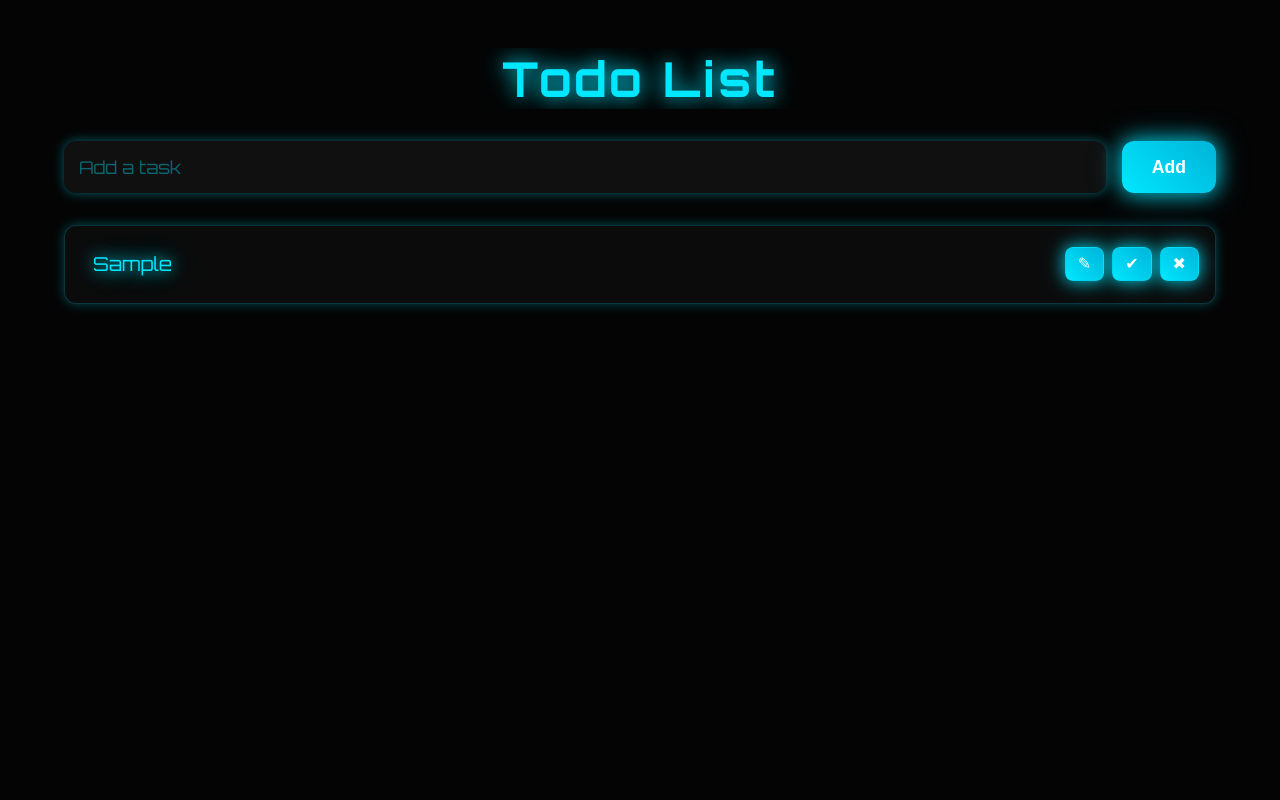
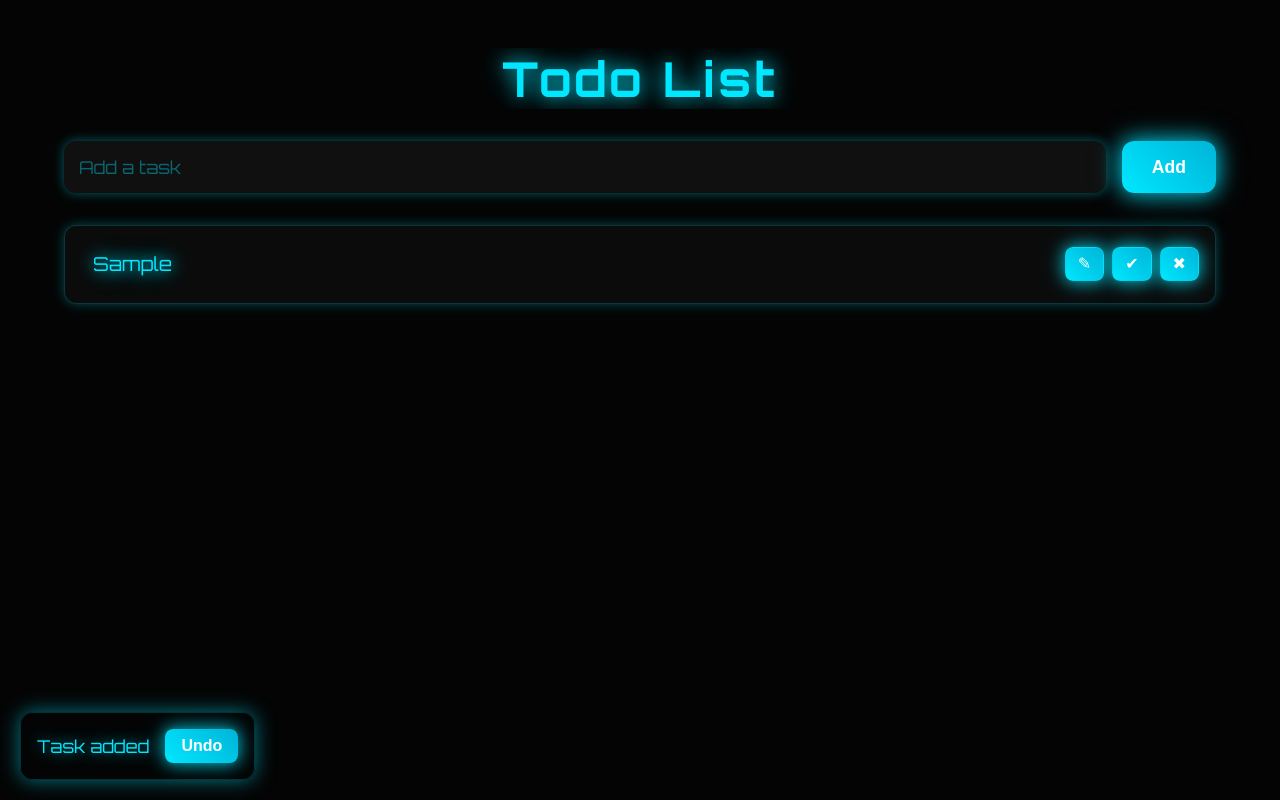
Before and after one commit to ChagaiLevi/Todo-List, a React (Vite) app: page / in a window 1280 px wide. Both pictures are taken after typing "Sample" into the empty fields and a click on the button "Add". Built offline with nearby package versions, Linux system fonts and the light colour scheme.

Commit message:
Add undo to edited and added task

```diff
--- a/src/App.tsx
+++ b/src/App.tsx
@@ -22,6 +22,8 @@ function App() {
   const [className, setClassName] = useState<string>('');
   const [prevTasks, setPrevTasks] = useState<TasksListProps[]>([]);
   const [timeOut, setTimeOut] = useState<any>(null);
+  const [messageText, setMessageText] = useState<string>('');
+
   const prevTasksRef = useRef(tasks);
 
   useEffect(() => {
@@ -43,7 +45,15 @@ function App() {
       isDeleting: false
     };
 
+    setPrevTasks(tasks.map(t => ({ ...t })));
     setTasks([...tasks, newTask]);
+
+    setMessageText('Task added');
+    setClassName('entering');
+    setTimeOut(setTimeout(() => {
+      setClassName('exiting');
+    }, 5000));
+
     setText('');
   }
 
@@ -51,8 +61,8 @@ function App() {
     <div className="container">
       <Title />
       <AddTask addTask={addTask} setText={setText} text={text} />
-      <ListTasks tasks={tasks} setTasks={setTasks} className={className} setClassName={setClassName} setprevTask={setPrevTasks} setTimeOut={setTimeOut} />
-      <UndoToast setTasks={setTasks} className={className} setClassName={setClassName} prevTasks={prevTasks} timeOut={timeOut} />
+      <ListTasks tasks={tasks} setTasks={setTasks} setClassName={setClassName} setprevTask={setPrevTasks} setTimeOut={setTimeOut} setMessageText={setMessageText} />
+      <UndoToast setTasks={setTasks} className={className} setClassName={setClassName} prevTasks={prevTasks} timeOut={timeOut} messageText={messageText} />
     </div>
   )
 }
--- a/src/Components/LineTasks.tsx
+++ b/src/Components/LineTasks.tsx
@@ -6,16 +6,20 @@ type LineTasksProps = {
   index: number;
   tasks: TasksListProps[];
   setTasks: React.Dispatch<React.SetStateAction<TasksListProps[]>>;
-  className: string;
   setClassName: React.Dispatch<React.SetStateAction<string>>;
   setprevTask: React.Dispatch<React.SetStateAction<TasksListProps[]>>;
   setTimeOut: React.Dispatch<React.SetStateAction<any>>;
+  setMessageText: React.Dispatch<React.SetStateAction<string>>;
 }
 
-const LineTasks: React.FC<LineTasksProps> = ({ task, index, tasks, setTasks, className, setClassName, setprevTask, setTimeOut }) => {
+const LineTasks: React.FC<LineTasksProps> = ({ task, index, tasks, setTasks, setClassName, setprevTask, setTimeOut, setMessageText }) => {
   const oldTaskText = useRef<string>('');
   const handleEdit: (id: string) => void = (id) => {
     oldTaskText.current = task.text;
+
+    // snapshot a shallow clone of tasks (clone objects so later mutations don't modify the snapshot)
+    setprevTask(tasks.map(t => ({ ...t })));
+
     setTasks(tasks.map(task =>
       task.id === id ? { ...task, isEditing: true } : task
     ));
@@ -26,6 +30,15 @@ const LineTasks: React.FC<LineTasksProps> = ({ task, index, tasks, setTasks, cla
     const prevTrim: string = prev.trim();
     const newTrim: string = (newText || '').trim();
     const added: boolean = newTrim.length > prevTrim.length;
+
+    // snapshot already done in handleEdit, don't overwrite it here
+    if (prevTrim !== newTrim) {
+      setMessageText('Task edited');
+      setClassName('entering');
+      setTimeOut(setTimeout(() => {
+        setClassName('exiting');
+      }, 5000));
+    }
 
     setTasks(tasks.map(t =>
       t.id === id
@@ -45,11 +58,13 @@ const LineTasks: React.FC<LineTasksProps> = ({ task, index, tasks, setTasks, cla
   };
 
   const handleDelete: (id: string) => void = (id) => {
-    setprevTask(tasks);
+    // clone before starting delete animation so undo restores the real previous state
+    setprevTask(tasks.map(t => ({ ...t })));
     setTasks(tasks.map(task =>
       task.id === id ? { ...task, isDeleting: true } : task
     ));
 
+    setMessageText('Task deleted');
     setClassName('entering');
     setTimeOut(setTimeout(() => {
       setClassName('exiting');
@@ -88,7 +103,7 @@ const LineTasks: React.FC<LineTasksProps> = ({ task, index, tasks, setTasks, cla
           autoFocus
         />
       )
-        :/* if not */ (
+        : (
           <p className={`task-text ${task.completed ? 'completed' : ''}`}>{task.text}</p>
         )}
       <div className="actions">
--- a/src/Components/ListTasks.tsx
+++ b/src/Components/ListTasks.tsx
@@ -4,13 +4,13 @@ import { type TasksListProps } from '../App';
 type ListTasksProps = {
   tasks: TasksListProps[];
   setTasks: React.Dispatch<React.SetStateAction<TasksListProps[]>>;
-  className: string;
   setClassName: React.Dispatch<React.SetStateAction<string>>;
   setprevTask: React.Dispatch<React.SetStateAction<TasksListProps[]>>;
   setTimeOut: React.Dispatch<React.SetStateAction<any>>;
+  setMessageText: React.Dispatch<React.SetStateAction<string>>;
 }
 
-const ListTasks: React.FC<ListTasksProps> = ({ tasks, setTasks, className, setClassName, setprevTask, setTimeOut }) => {
+const ListTasks: React.FC<ListTasksProps> = ({ tasks, setTasks, setClassName, setprevTask, setTimeOut, setMessageText }) => {
   let index: number = 0.6; // For animation delay
 
   return (
@@ -18,7 +18,7 @@ const ListTasks: React.FC<ListTasksProps> = ({ tasks, setTasks, className, setCl
       {tasks.slice().reverse().map((task: TasksListProps) => {
         index += 0.2; // For animation delay
         return (
-          <LineTasks task={task} key={task.id} index={index} tasks={tasks} setTasks={setTasks} className={className} setClassName={setClassName} setprevTask={setprevTask} setTimeOut={setTimeOut} />
+          <LineTasks task={task} key={task.id} index={index} tasks={tasks} setTasks={setTasks} setClassName={setClassName} setprevTask={setprevTask} setTimeOut={setTimeOut} setMessageText={setMessageText} />
         )
       })}
       {tasks.length === 0 && (
--- a/src/Components/UndoToast.tsx
+++ b/src/Components/UndoToast.tsx
@@ -6,9 +6,10 @@ type UndoToastProps = {
   setTasks: React.Dispatch<React.SetStateAction<TasksListProps[]>>;
   prevTasks: TasksListProps[];
   timeOut: any;
+  messageText: string;
 }
 
-const UndoToast: React.FC<UndoToastProps> = ({ className, setClassName, setTasks, prevTasks, timeOut }) => {
+const UndoToast: React.FC<UndoToastProps> = ({ className, setClassName, setTasks, prevTasks, timeOut, messageText }) => {
   const style: React.CSSProperties = {
     display: className ? 'flex' : 'none'
   };
@@ -24,7 +25,7 @@ const UndoToast: React.FC<UndoToastProps> = ({ className, setClassName, setTasks
         }
       }}
     >
-      <p className="notify-text">Task deleted</p>
+      <p className="notify-text">{messageText}</p>
       <button id="undo-btn" onClick={() => {
         if (!prevTasks) return;
         setTasks(prevTasks);
```
Also changed, not shown: public/image.png (deleted).
